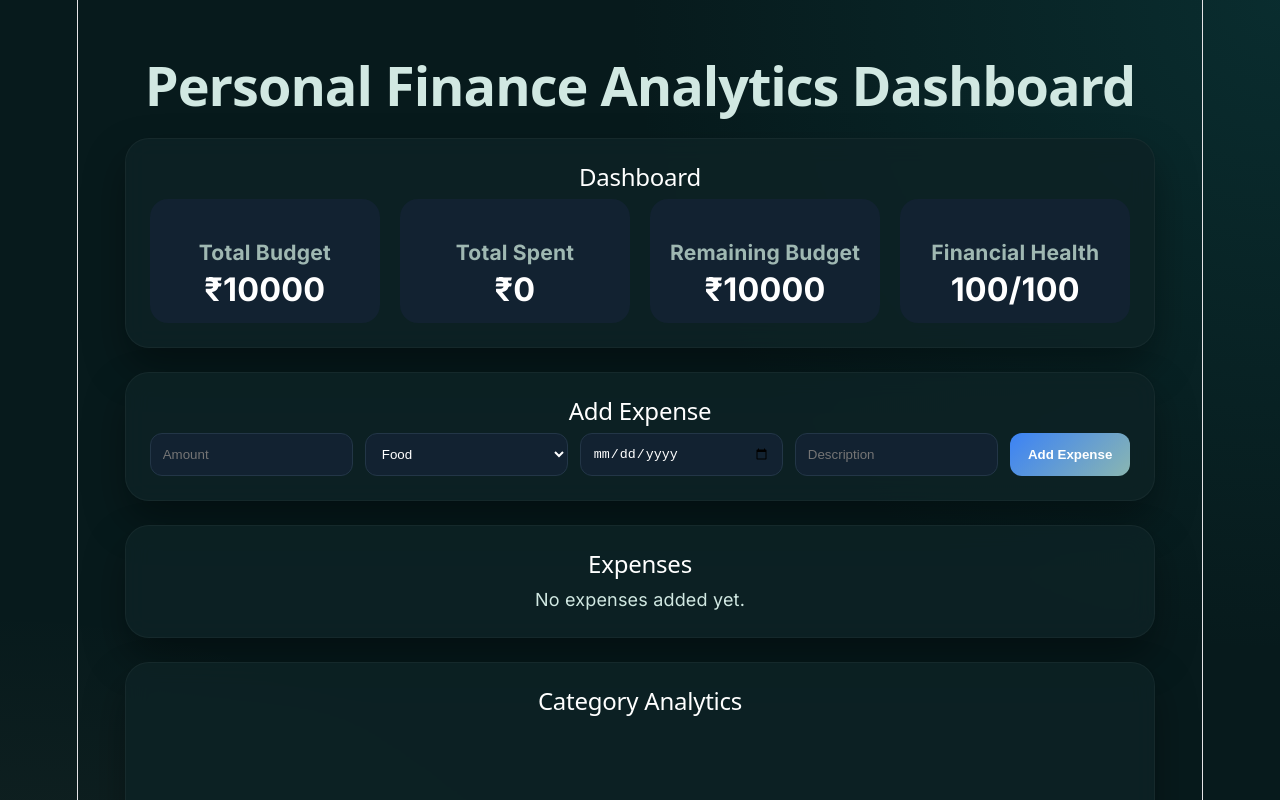
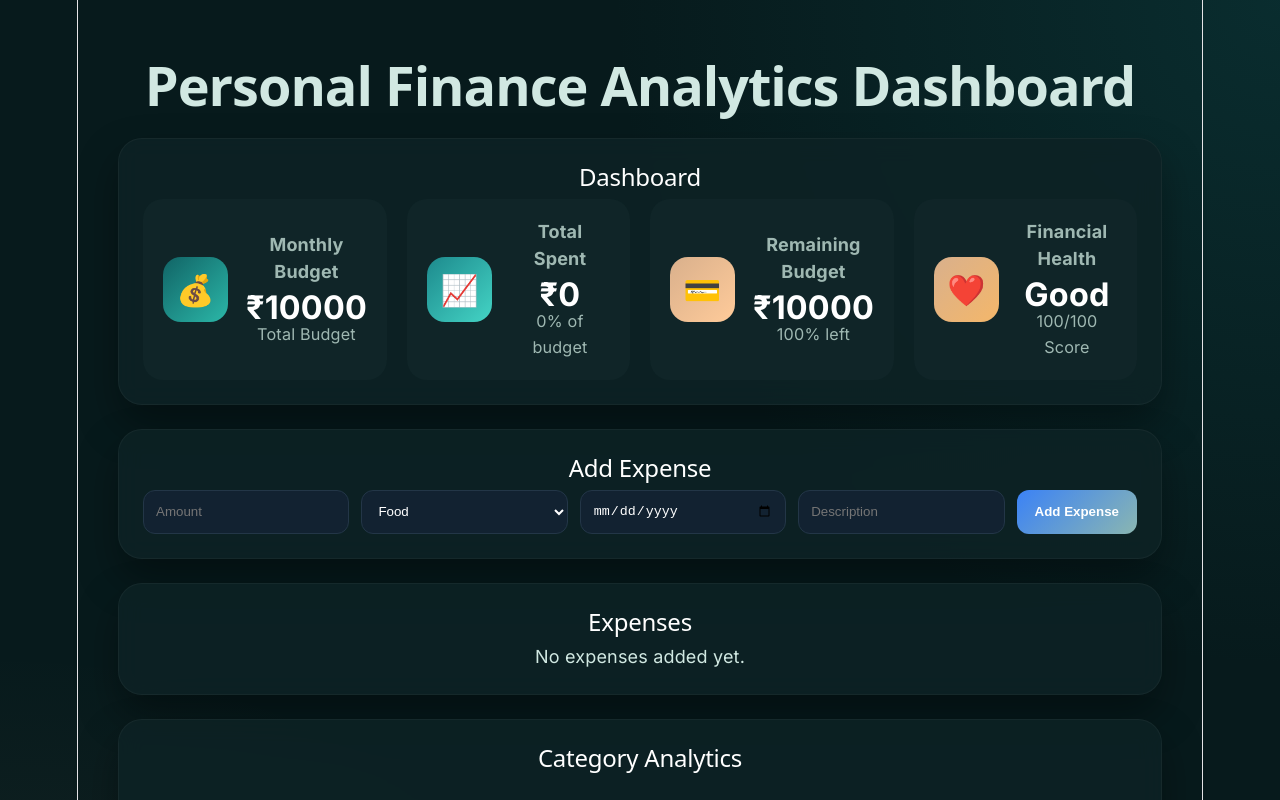
Before and after one commit to skshafiya006/personal-finance-analytics-dashboard, a React (Vite) app: page / in a window 1280 px wide. Shown: the top 800 px of the page. Built offline with nearby package versions, Linux system fonts and the light colour scheme.

Commit message:
Upgrade dashboard cards UI

```diff
--- a/src/App.css
+++ b/src/App.css
@@ -88,11 +88,95 @@ body {
 }
 
 .card {
-  background: #122231;
+  background: #102528;
+
+  border-radius: 20px;
+
+  padding: 20px;
+
+  display: flex;
+  align-items: center;
+
+  gap: 18px;
+
+  transition: all 0.25s ease;
+}
+
+.card-icon {
+  width: 65px;
+  height: 65px;
+
   border-radius: 18px;
-  padding: 20px;
-  text-align: center;
-  transition: all 0.25s ease;
+
+  display: flex;
+  justify-content: center;
+  align-items: center;
+
+  font-size: 1.7rem;
+
+  flex-shrink: 0;
+}
+
+.budget-icon {
+  background: linear-gradient(
+    135deg,
+    #116466,
+    #2BB7A8
+  );
+}
+
+.spent-icon {
+  background: linear-gradient(
+    135deg,
+    #1D8A8D,
+    #44D4C5
+  );
+}
+
+.remain-icon {
+  background: linear-gradient(
+    135deg,
+    #D9B08C,
+    #FFCB9A
+  );
+}
+
+.health-icon {
+  background: linear-gradient(
+    135deg,
+    #D9B08C,
+    #F4B76A
+  );
+}
+
+.card-content h3 {
+  margin: 0;
+  font-size: 1rem;
+
+  color: var(--text-secondary);
+}
+
+.card-content p {
+  margin: 5px 0;
+
+  font-size: 2rem;
+
+  font-weight: 700;
+
+  color: white;
+}
+
+.card-content span {
+  color: var(--text-secondary);
+
+  font-size: 0.9rem;
+}
+
+.card:hover {
+  transform: translateY(-5px);
+
+  box-shadow:
+    0 0 25px rgba(17,100,102,0.35);
 }
 
 .card:hover {
--- a/src/components/Dashboard.jsx
+++ b/src/components/Dashboard.jsx
@@ -18,25 +18,71 @@ function Dashboard({ expenses }) {
     <h2>Dashboard</h2>
 
     <div className="dashboard">
+
       <div className="card">
-          <h3>Total Budget</h3>
+        <div className="card-icon budget-icon">
+          💰
+        </div>
+
+        <div className="card-content">
+          <h3>Monthly Budget</h3>
           <p>₹{budget}</p>
+          <span>Total Budget</span>
+        </div>
       </div>
 
       <div className="card">
+        <div className="card-icon spent-icon">
+          📈
+        </div>
+
+        <div className="card-content">
           <h3>Total Spent</h3>
           <p>₹{totalSpent}</p>
+          <span>
+            {Math.round(
+              (totalSpent / budget) * 100
+            ) || 0}
+            % of budget
+          </span>
+        </div>
       </div>
 
       <div className="card">
+        <div className="card-icon remain-icon">
+          💳
+        </div>
+
+        <div className="card-content">
           <h3>Remaining Budget</h3>
           <p>₹{remainingBudget}</p>
+          <span>
+            {healthScore}% left
+          </span>
+        </div>
       </div>
 
       <div className="card">
+        <div className="card-icon health-icon">
+          ❤️
+        </div>
+
+        <div className="card-content">
           <h3>Financial Health</h3>
-          <p>{healthScore}/100</p>
+          <p>
+            {healthScore > 70
+              ? "Good"
+              : healthScore > 40
+              ? "Okay"
+              : "Low"}
+          </p>
+
+          <span>
+            {healthScore}/100 Score
+          </span>
         </div>
+      </div>
+
     </div>
   </div>
 );
```
Lines whose indentation alone changed are shown as unchanged.
